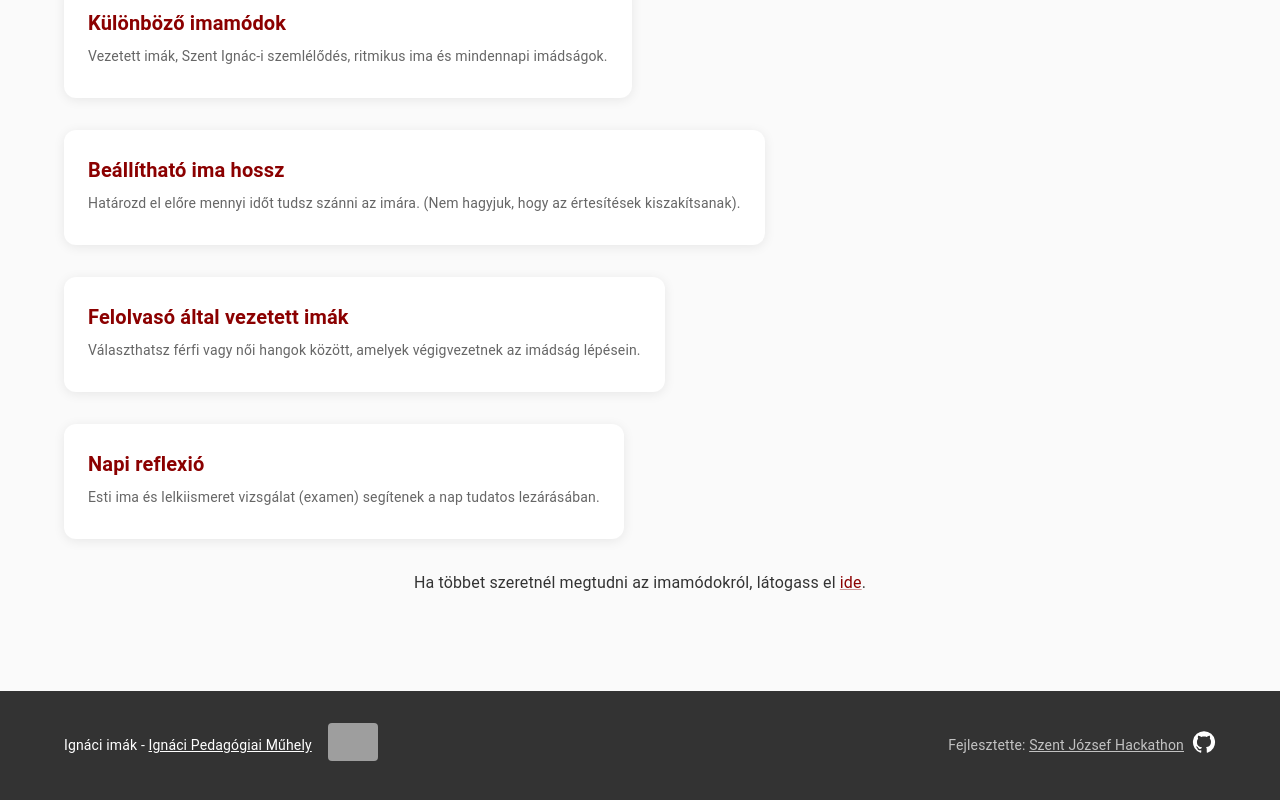
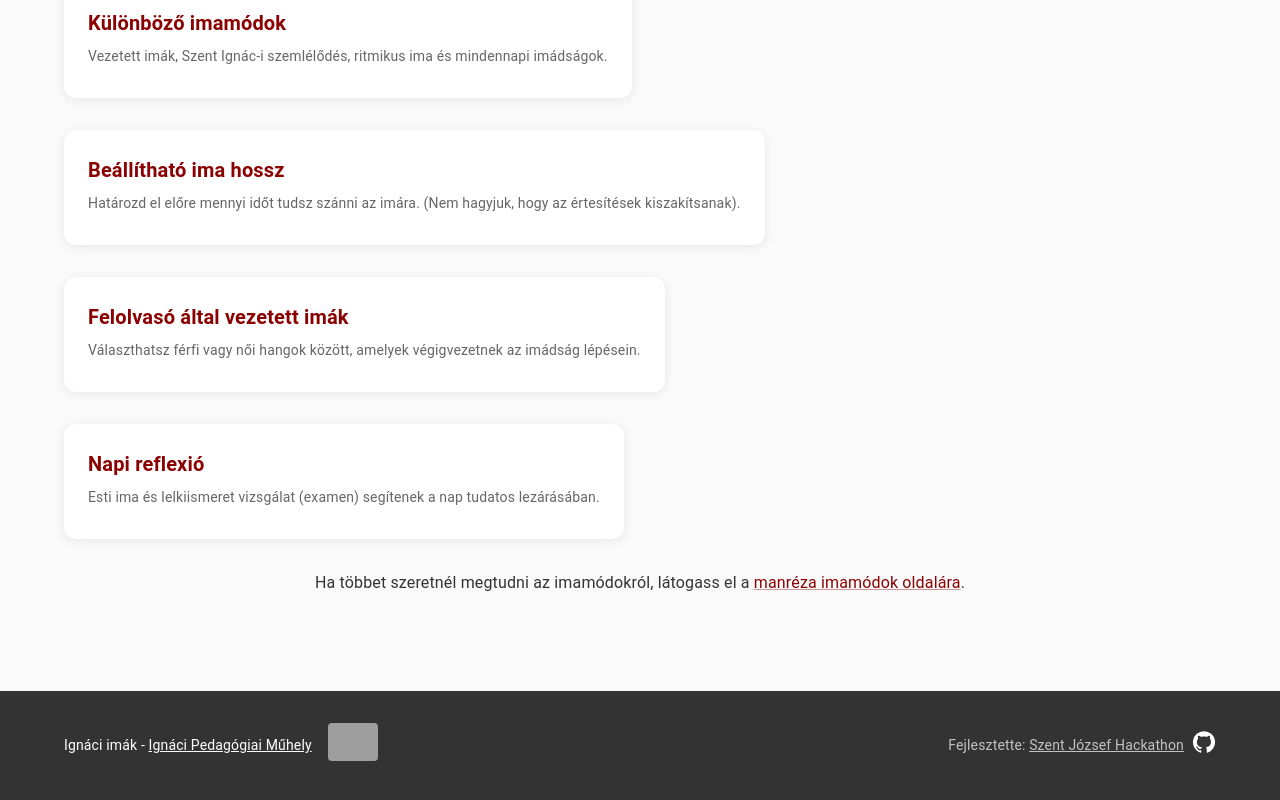
Before and after one commit to szentjozsefhackathon/ignacio-simple-server, a React (Create React App) app in the folder frontend/: page / in a window 1280 px wide. Shown: the part 925-1725 px from the top of the page. Built offline with nearby package versions, Linux system fonts and the light colour scheme; no server answers; grey boxes are pictures that could not be loaded.

Commit message:
landing page text update

```diff
--- a/frontend/src/App.jsx
+++ b/frontend/src/App.jsx
@@ -195,9 +195,9 @@ function LandingPage() {
         {/* Imamódok link */}
         <Box sx={{ mt: 4, mb: 4 }}>
           <Typography variant="body1" sx={{ textAlign: 'center' }}>
-            Ha többet szeretnél megtudni az imamódokról, látogass el{' '}
+            Ha többet szeretnél megtudni az imamódokról, látogass el a {' '}
             <Link href="https://manreza.hu/menu/nagybojti-online-lelkigyakorlat-imamodok" target="_blank" rel="noopener noreferrer">
-              ide
+              manréza imamódok oldalára
             </Link>
             .
           </Typography>
```
Also changed, not shown: 1 other file (tests, documents, lock files or other folders).
